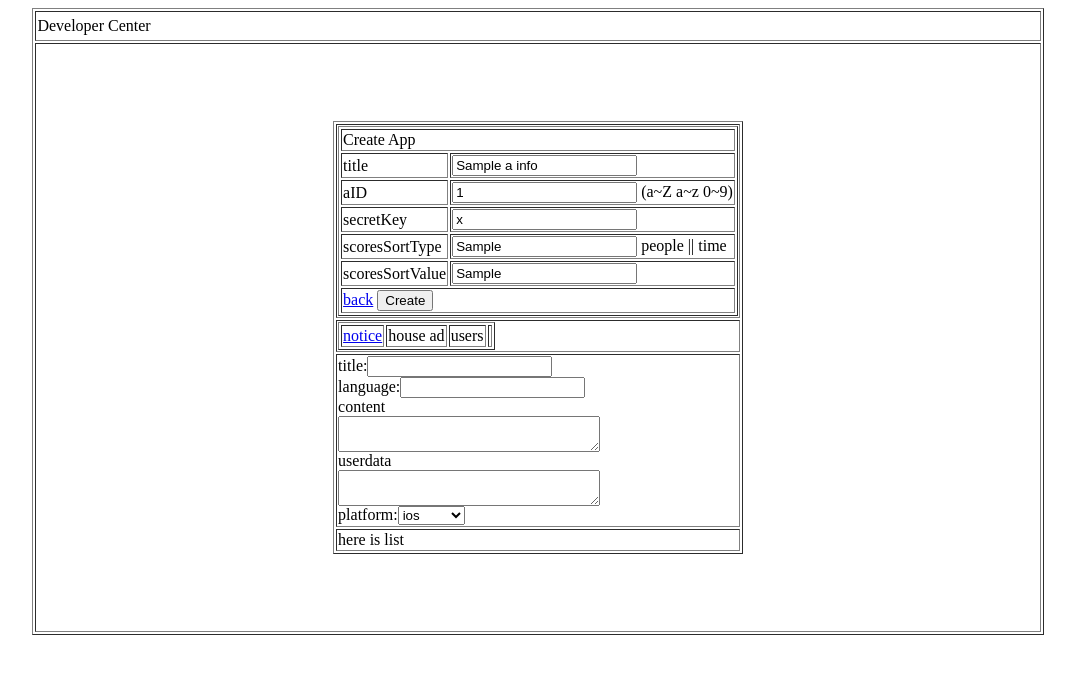
After one commit to LitQoo/GraphDogServer, a Python web app: template templates/developcenter/appView.html in a window 1280 px wide. The commit adds this page. Shown: the top 674 px of the page, without its empty margins (102-1177 px from the left). Run offline with Jinja, Linux system fonts and the light colour scheme; the template is opened without the code that fills it: most values are stand-ins (such as "Sample title", 1, 10 or a date in 2020).

Commit message:
명지에서 개발중

```diff
--- a/dbclass.py
+++ b/dbclass.py
@@ -59,7 +59,6 @@ class DB_AppNotice(ndb.Model):
 	text = ndb.TextProperty()
 	userData = ndb.JsonProperty()
 
-class
 
 
 class DB_AppData(ndb.Model):
--- /dev/null
+++ b/templates/developcenter/appView.html
@@ -0,0 +1,14 @@
+{% extends 'appView_base.html' %}
+{% block editor %}
+			title:<input type=text name=title><br>
+			language:<input type=text name=lang><br>
+			content<br>
+			<textarea row=10 cols=30 name=content></textarea> <br>
+			userdata<br>
+			<textarea row=10 cols=30 name=userdata></textarea> <br>
+			platform:<select name=platform>
+				<option value=ios>ios</option>
+				<option value=android>android</option>
+{% endblock %}
+
+{% block list %} here is list {% endblock %}
--- /dev/null
+++ b/templates/developcenter/appView_base.html
@@ -0,0 +1,48 @@
+{% extends '_base.html' %}
+{% block bodycontent %}
+<table border=1>
+	<tr><td>
+<table align=center border=1>
+	<form action="createapp.html" method=post>
+	<tr>
+		<td colspan="2"> Create App </td>
+	</tr>
+	<tr>
+		<td>title</td>
+		<td><input name=title value="{{ aInfo.title }}"></td>
+	</tr>
+	<tr>
+		<td>aID</td>
+		<td><input name=aID value="{{ aInfo.key.id|safe }}"> (a~Z a~z 0~9)</td>
+	</tr>
+	<tr>
+		<td>secretKey</td>
+		<td><input name=secretKey value="{{ aInfo.secretKey }}"></td>
+	</tr>
+	<tr>
+		<td>scoresSortType</td>
+		<td><input name=scoresSortType  value="{{ aInfo.scoresSortType }}"> people || time</td>
+	</tr>
+	<tr>
+		<td>scoresSortValue</td>
+		<td><input name=scoresSortValue  value="{{ aInfo.scoresSortValue }}"></td>
+	</tr>
+	<tr>
+		<td colspan="2">
+			<a href=appmanager.html>back</a>
+			<input type=submit name="submit_btn" value="Create">
+		</td>
+	</tr>
+	</form>
+</table>
+	</td></tr>
+	<tr><td>
+		<table border=1><tr><td><a href=appView.html?mode=notive>notice</a></td><td>house ad</td><td>users</td><td></td></tr></table>
+	</td></tr>
+	<tr><td>
+		{% block editor %} {% endblock %}
+	</td></tr>
+	<tr><td>
+			{% block list %} {% endblock %}
+	</td></tr>
+{% endblock %}
--- a/templates/developcenter/appmanager.html
+++ b/templates/developcenter/appmanager.html
@@ -8,7 +8,7 @@
 		<table border=1>
 			{% for app in appList %}
 				<tr>
-					<td><a href=appview.html?aID={{app.key}}>{{app.title}}</a></td>
+					<td><a href=appView.html?aID={{app.key.urlsafe}}>{{app.title}}</a></td>
 					<td>{{app.aID}}</td>
 					<td>{{app.secretKey}}</td>
 					<td>{{app.scoresSortValue}}</td>
```
Also changed, not shown: main.py (+20 -5 lines), 4 other files.
